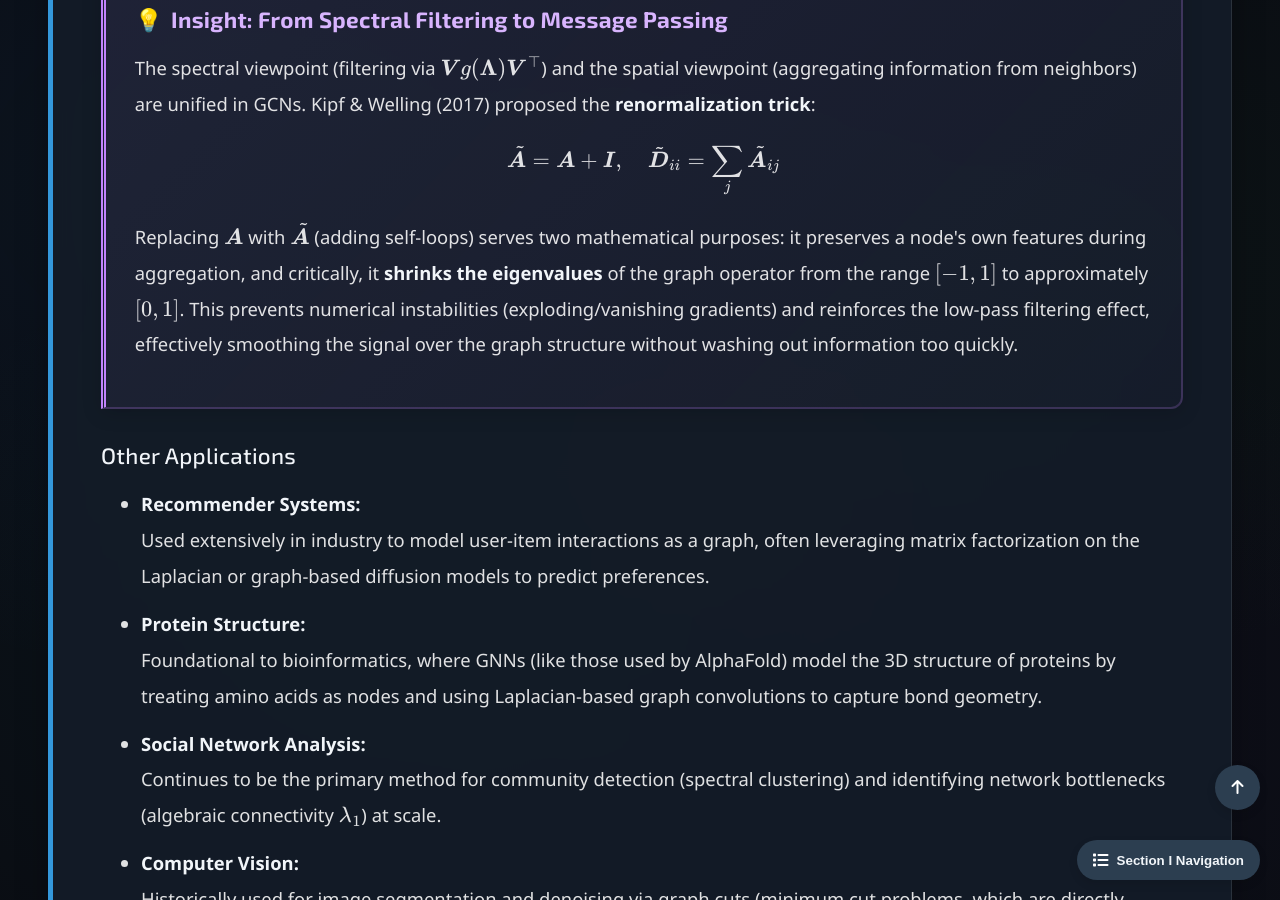
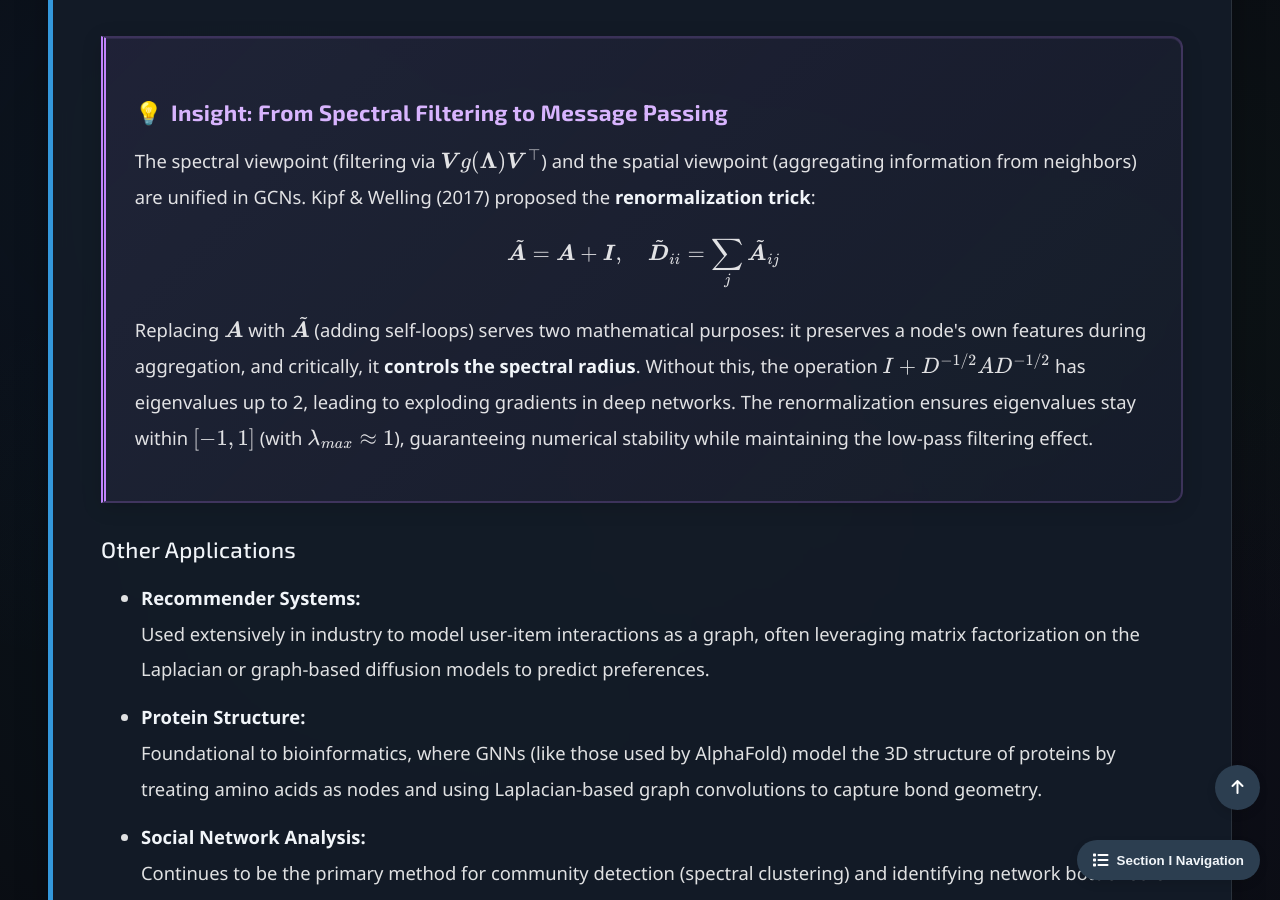
Before and after one commit to Yusukey01/yusukey01.github.io, a Jekyll site: the page built from Mathematics/Linear_algebra/graph_laplacian.html, in a window 1280 px wide and 900 px high, scrolled down 11445 px. Built offline with Jekyll 4.4.1, drawn with Linux system fonts in a browser that asks for light colours; some of the changed text lies outside the part shown.

Commit message:
revised explanations

```diff
--- a/Mathematics/Linear_algebra/graph_laplacian.html
+++ b/Mathematics/Linear_algebra/graph_laplacian.html
@@ -452,17 +452,20 @@ uses_python: true
                     \]
                     This is a "convolution" in the graph spectral domain.
                 </p>
+
                 <p>
                     Directly computing this is too expensive. Instead, methods like <strong>ChebNet</strong>
                     approximate the filter \(g(\cdot)\) using a \(K\)-th order polynomial:
                     \[
                     g_\theta(\boldsymbol{L}) \approx \sum_{k=0}^K \theta_k T_k(\tilde{\boldsymbol{L}})
                     \]
-                    where \(T_k\) are Chebyshev polynomials and \(\tilde{\boldsymbol{L}}\) is
-                    the scaled Laplacian (\(\mathcal{L}_{sym}\)). This approximation
-                    is crucial because it allows for <strong>localized</strong> and
-                    <strong>efficient</strong> computations (a \(K\)-hop neighborhood) without
-                    ever computing the eigenvectors. The standard GCN is a
+                    where \(T_k\) are Chebyshev polynomials. Crucially, \(\tilde{\boldsymbol{L}}\) is the
+                    <strong>rescaled Laplacian</strong> mapping eigenvalues from \([0, 2]\) to \([-1, 1]\):
+                    \[
+                    \tilde{\boldsymbol{L}} = \frac{2}{\lambda_{max}}\mathcal{L}_{sym} - \boldsymbol{I}.
+                    \]
+                    This approximation allows for <strong>localized</strong> and <strong>efficient</strong> computations
+                    (a \(K\)-hop neighborhood) without ever computing eigenvectors. The standard GCN is a
                     first-order approximation (\(K=1\)) of this process.
                 </p>
 
@@ -525,10 +528,10 @@ uses_python: true
                         \tilde{\boldsymbol{A}} = \boldsymbol{A} + \boldsymbol{I}, \quad \tilde{\boldsymbol{D}}_{ii} = \sum_j \tilde{\boldsymbol{A}}_{ij}
                         \]
                         Replacing \(\boldsymbol{A}\) with \(\tilde{\boldsymbol{A}}\) (adding self-loops) serves two mathematical purposes:
-                        it preserves a node's own features during aggregation, and critically, it <strong>shrinks the eigenvalues</strong>
-                        of the graph operator from the range \([-1, 1]\) to approximately \([0, 1]\). This prevents numerical instabilities
-                        (exploding/vanishing gradients) and reinforces the low-pass filtering effect, effectively smoothing the signal
-                        over the graph structure without washing out information too quickly.
+                        it preserves a node's own features during aggregation, and critically, it <strong>controls the spectral radius</strong>.
+                        Without this, the operation \(I + D^{-1/2}AD^{-1/2}\) has eigenvalues up to 2, leading to exploding gradients in deep networks.
+                        The renormalization ensures eigenvalues stay within \([-1, 1]\) (with \(\lambda_{max} \approx 1\)), guaranteeing numerical stability
+                        while maintaining the low-pass filtering effect.
                     </p>
                 </div>
 
```
